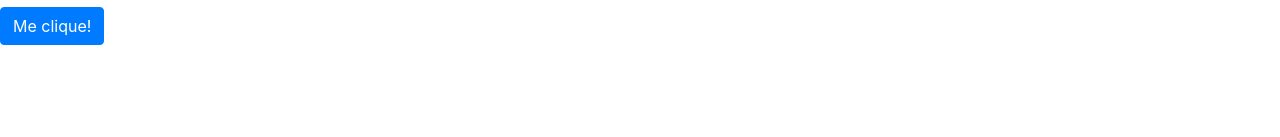
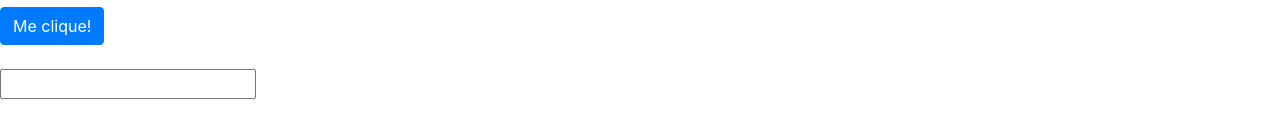
Before and after one commit to robertabononi/angular-loiane, an Angular app in the folder data-binding/: page / in a window 1280 px wide. Shown: the part 633-770 px from the top of the page. Built offline with nearby package versions, Linux system fonts and the light colour scheme.

Commit message:
chore: get the value of what is being typed

```diff
--- a/data-binding/src/app/data-binding/data-binding.component.html
+++ b/data-binding/src/app/data-binding/data-binding.component.html
@@ -63,6 +63,12 @@
       <button (click)="botaoClicado()"
       class="btn btn-primary">Me clique!</button>
 
+      <br>
+      <br>
+
+      <input type="text"
+        (keyup)="onKeyUp($event)">
+
     </div>
 
   </article>
--- a/data-binding/src/app/data-binding/data-binding.component.ts
+++ b/data-binding/src/app/data-binding/data-binding.component.ts
@@ -23,6 +23,10 @@ export class DataBindingComponent implements OnInit {
     alert('Botão clicado!');
   }
 
+  onKeyUp(evento: KeyboardEvent){
+    console.log((<HTMLInputElement>evento.target).value);
+  }
+
   constructor() { }
 
   ngOnInit(): void {
```
